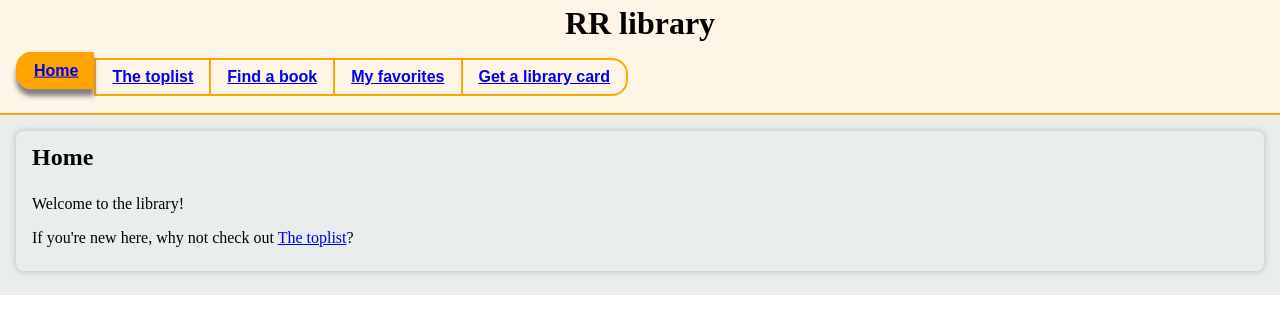
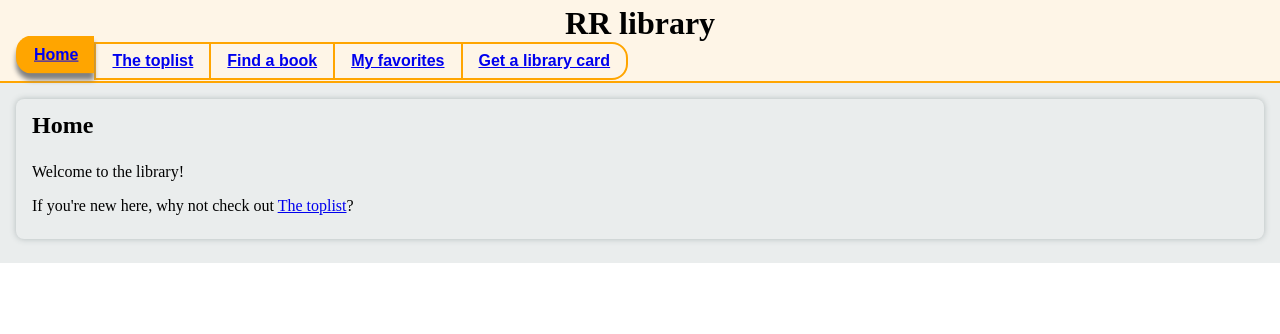
Before and after one commit to folkuni-f22-react/09-routing-library-example, a React (Vite) app: page / in a window 1280 px wide. Shown: the top 334 px of the page. Built offline with nearby package versions, Linux system fonts and the light colour scheme.

Commit message:
Fixed CSS for header nav

```diff
--- a/src/components/Header.jsx
+++ b/src/components/Header.jsx
@@ -5,13 +5,11 @@ const Header = () => (
 	<header>
 		<h1> RR library </h1>
 		<nav>
-			<ul>
-				<li className="selected"> <NavLink to="/">Home</NavLink> </li>
-				<li> <NavLink to="/toplist">The toplist</NavLink> </li>
-				<li> <NavLink to="/find-book">Find a book</NavLink> </li>
-				<li> <NavLink to="/favorites">My favorites</NavLink> </li>
-				<li> <NavLink to="/get-a-card">Get a library card</NavLink> </li>
-			</ul>
+			<NavLink to="/">Home</NavLink>
+			<NavLink to="/toplist">The toplist</NavLink>
+			<NavLink to="/find-book">Find a book</NavLink>
+			<NavLink to="/favorites">My favorites</NavLink>
+			<NavLink to="/get-a-card">Get a library card</NavLink>
 		</nav>
 	</header>
 )
--- a/src/index.css
+++ b/src/index.css
@@ -29,20 +29,15 @@ header h1 {
 	text-align: center;
 }
 
-header nav ul {
-	list-style-type: none;
+header nav {
+	/* list-style-type: none; */
 	padding: 0;
 	display: flex;
 	flex-direction: row;
-	/* 	border-collapse: collapse; */
 }
 
-header nav ul:hover {
-	/* 	border-color: black;
-	border: 1px solid black; */
-}
 
-header nav li {
+header nav a {
 	padding: 0.5em 1em;
 	border: 2px solid orange;
 	border-right: none;
@@ -56,19 +51,19 @@ header nav li {
 	/* 	box-shadow: 0em 0em 0.3em gray; */
 }
 
-header nav li:hover,
-header nav li.selected {
+header nav a:hover,
+header nav a.active {
 	background-color: orange;
 	cursor: pointer;
 	transform: translateY(-0.4em);
 	box-shadow: 0em 0.4em 0.3em gray;
 }
 
-header nav li:first-child {
+header nav a:first-child {
 	border-radius: 1em 0 0 1em;
 }
 
-header nav li:last-child {
+header nav a:last-child {
 	border-radius: 0 1em 1em 0;
 	border-right: 2px solid orange;
 }
```
